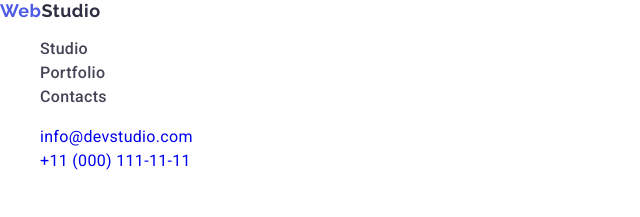
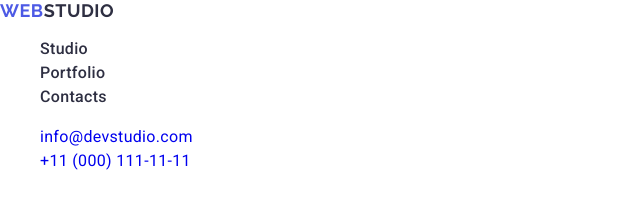
Before and after one commit to ArturHutsol/goit-markup-hw-02, a plain HTML site: page index.html in a window 1280 px wide. Shown: the top 217 px of the page, 0-640 px from the left. Drawn offline with nearby package versions, Linux system fonts and the light colour scheme.

Commit message:
fhhfkjdkjgj

```diff
--- a/css/styles.css
+++ b/css/styles.css
@@ -12,19 +12,6 @@ ul {
   list-style-type: none;
 }
 
-/* .visually-hidden {
-  position: absolute;
-  width: 1px;
-  height: 1px;
-  margin: -1px;
-  border: 0;
-  padding: 0;
-  white-space: nowrap;
-  clip-path: inset(100%);
-  clip: rect(0 0 0 0);
-  overflow: hidden;
-} */
-
 /* ----------- HEADER -----------*/
 .header-logo {
   font-family: 'Raleway', sans-serif;
@@ -33,6 +20,7 @@ ul {
   font-weight: 700;
   line-height: 1.17;
   letter-spacing: 0.03em;
+  text-transform: uppercase;
 }
 
 .header-logo-color {
@@ -42,10 +30,11 @@ ul {
   font-weight: 700;
   line-height: 1.17;
   letter-spacing: 0.03em;
+  text-transform: uppercase;
 }
 
 .header-menu-link {
-  color: #434455;
+  color: #2e2f42;
   font-size: 16px;
   font-weight: 500;
   line-height: 1.5;
```
